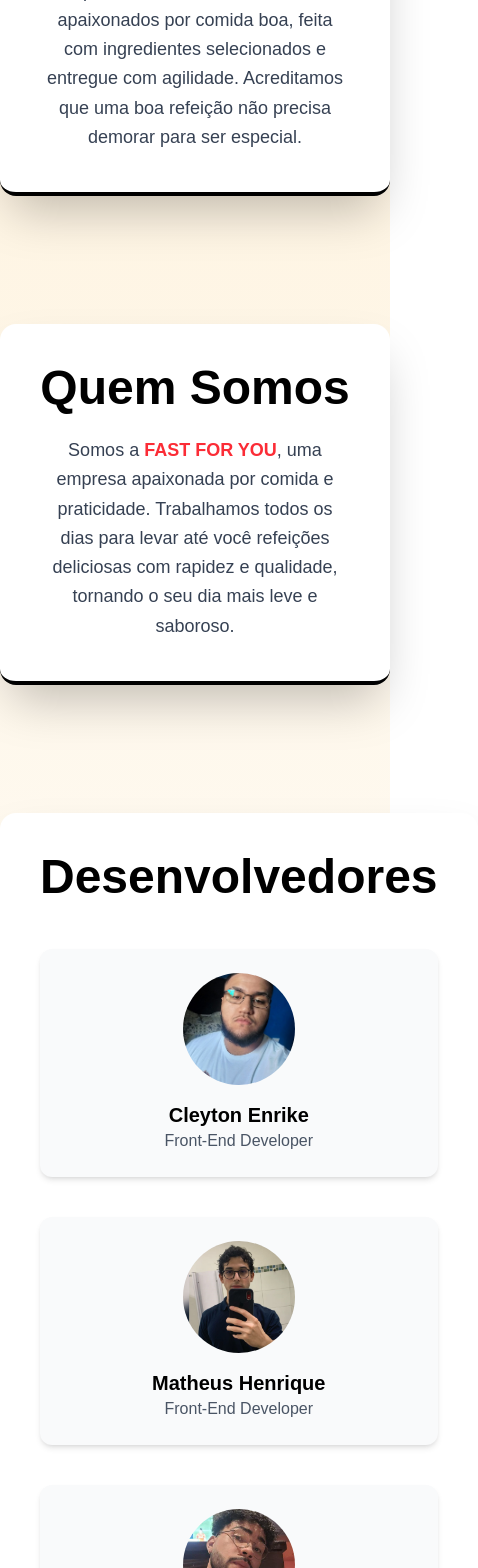
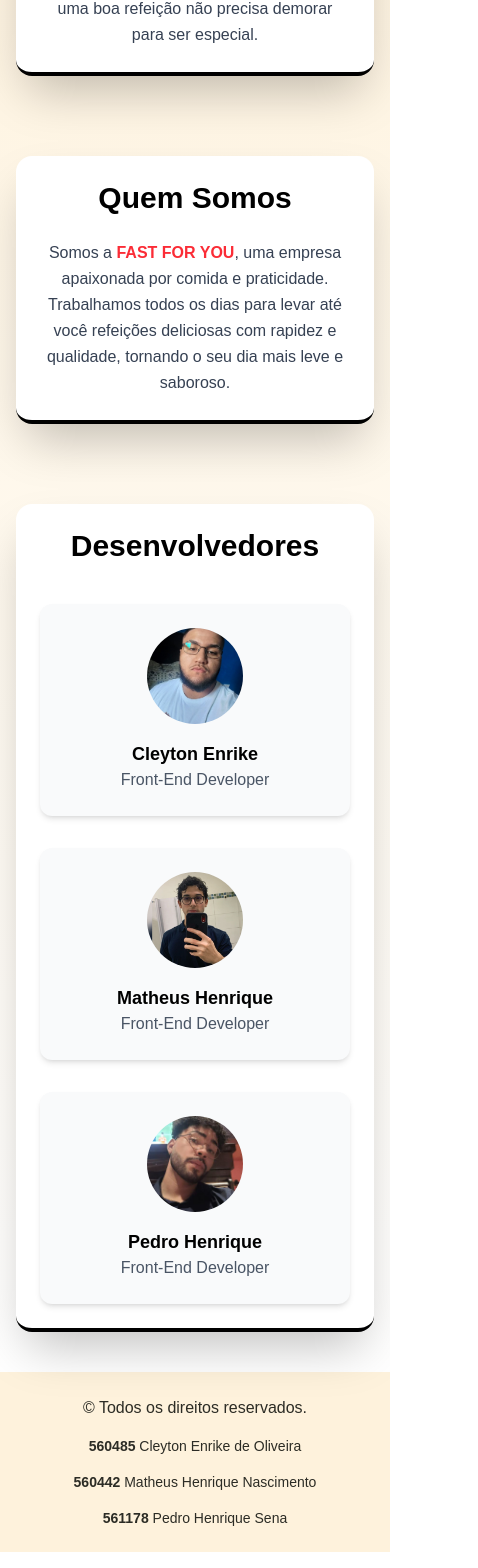
Before and after one commit to MatheusHenriqueNF/CP-Receita, a Next.js app: page /pages/Sobre in a window 390 px wide. Shown: the part 402-1970 px from the top of the page, 478 px wide, since content can reach past the window. Built offline with nearby package versions, Linux system fonts and the light colour scheme.

Commit message:
Sobre | Adicionando responsividade

```diff
--- a/src/app/components/Footer/footer.tsx
+++ b/src/app/components/Footer/footer.tsx
@@ -3,17 +3,42 @@ import Link from "next/link";
 const Footer = () => {
     return (
         <>
-        <footer className='w-full bg-[#FEF2DC] text-[#2C2C25] font-light p-4 flex flex-col items-center justify-center'>
-            <h2 className='text-lg mb-4'>&copy; Todos os direitos reservados.</h2>
+            <footer className="w-full bg-[#FEF2DC] text-[#2C2C25] font-light p-6 flex flex-col items-center justify-center text-center">
+                <h2 className="text-base sm:text-lg mb-4">&copy; Todos os direitos reservados.</h2>
 
-            <div className='flex gap-6 text-lg text-center'>
-                <p><Link href='https://www.linkedin.com/in/cleyton-enrike-de-oliveira99/' target='_blank'><span className='font-semibold'>560485</span> Cleyton Enrike de Oliveira</Link></p>
-                <p><Link href='https://www.linkedin.com/in/matheus-henrique-freitas/' target='_blank'><span className='font-semibold'>560442</span> Matheus Henrique Nascimento</Link></p>
-                <p><Link href='https://www.linkedin.com/in/pedro-henrique-sena/' target='_blank'><span className='font-semibold'>561178</span> Pedro Henrique Sena</Link></p>
-            </div>
-        </footer>
+                <div className="flex flex-col sm:flex-row gap-4 sm:gap-6 text-sm sm:text-base text-center">
+                    <p>
+                    <Link href="https://www.linkedin.com/in/cleyton-enrike-de-oliveira99/" target="_blank">
+                        <span className="font-semibold">560485</span> Cleyton Enrike de Oliveira
+                    </Link>
+                    </p>
+                    <p>
+                    <Link href="https://www.linkedin.com/in/matheus-henrique-freitas/" target="_blank">
+                        <span className="font-semibold">560442</span> Matheus Henrique Nascimento
+                    </Link>
+                    </p>
+                    <p>
+                    <Link href="https://www.linkedin.com/in/pedro-henrique-sena/" target="_blank">
+                        <span className="font-semibold">561178</span> Pedro Henrique Sena
+                    </Link>
+                    </p>
+                </div>
+            </footer>
+
         </>
     )
 }
 
 export default Footer;
+
+
+
+// <footer className='w-full bg-[#FEF2DC] text-[#2C2C25] font-light p-4 flex flex-col items-center justify-center'>
+// <h2 className='text-lg mb-4'>&copy; Todos os direitos reservados.</h2>
+
+// <div className='flex gap-6 text-lg text-center'>
+//     <p><Link href='https://www.linkedin.com/in/cleyton-enrike-de-oliveira99/' target='_blank'><span className='font-semibold'>560485</span> Cleyton Enrike de Oliveira</Link></p>
+//     <p><Link href='https://www.linkedin.com/in/matheus-henrique-freitas/' target='_blank'><span className='font-semibold'>560442</span> Matheus Henrique Nascimento</Link></p>
+//     <p><Link href='https://www.linkedin.com/in/pedro-henrique-sena/' target='_blank'><span className='font-semibold'>561178</span> Pedro Henrique Sena</Link></p>
+// </div>
+// </footer>
--- a/src/app/pages/Sobre/page.tsx
+++ b/src/app/pages/Sobre/page.tsx
@@ -1,73 +1,144 @@
 const Sobre = () => {
     return (
         <>
-            <div className='flex flex-col items-center bg-gradient-to-b from-[#FEF2DC] to-[#ffffff]'>
+           <div className="flex flex-col items-center bg-gradient-to-b from-[#FEF2DC] to-[#ffffff] px-4 sm:px-8">
 
-                <div className='border-b-4 border-black rounded-2xl p-10 bg-white shadow-2xl max-w-4xl mx-auto my-16'>
-                    <h1 className='text-center text-5xl font-semibold text-black mb-6'>
+{/* Sobre Nós */}
+<div className="w-full border-b-4 border-black rounded-2xl p-6 sm:p-10 bg-white shadow-2xl max-w-4xl mx-auto my-10 sm:my-16">
+  <h1 className="text-center text-3xl sm:text-4xl md:text-5xl font-semibold text-black mb-6">
     Sobre Nós
   </h1>
-                    <p className='text-center text-lg leading-relaxed text-gray-700'>
-                        Na <span className='font-semibold text-red-500'>FAST FOR YOU</span>, nossa missão é trazer sabor, rapidez e praticidade para o seu dia a dia.
+  <p className="text-center text-base sm:text-lg leading-relaxed text-gray-700">
+    Na <span className="font-semibold text-red-500">FAST FOR YOU</span>, nossa missão é trazer sabor, rapidez e praticidade para o seu dia a dia.
     Somos apaixonados por comida boa, feita com ingredientes selecionados e entregue com agilidade.
     Acreditamos que uma boa refeição não precisa demorar para ser especial.
   </p>
 </div>
 
-                <div className='border-b-4 border-black rounded-2xl p-10 bg-white shadow-2xl max-w-4xl mx-auto my-16'>
-                    <h1 className='text-center text-5xl font-semibold text-black mb-6'>
+{/* Quem Somos */}
+<div className="w-full border-b-4 border-black rounded-2xl p-6 sm:p-10 bg-white shadow-2xl max-w-4xl mx-auto my-10 sm:my-16">
+  <h1 className="text-center text-3xl sm:text-4xl md:text-5xl font-semibold text-black mb-6">
     Quem Somos
   </h1>
-                    <p className='text-center text-lg leading-relaxed text-gray-700'>
-                        Somos a <span className='font-semibold text-red-500'>FAST FOR YOU</span>, uma empresa apaixonada por comida e praticidade.
+  <p className="text-center text-base sm:text-lg leading-relaxed text-gray-700">
+    Somos a <span className="font-semibold text-red-500">FAST FOR YOU</span>, uma empresa apaixonada por comida e praticidade.
     Trabalhamos todos os dias para levar até você refeições deliciosas com rapidez e qualidade, tornando o seu dia mais leve e saboroso.
   </p>
 </div>
 
-                <div className='border-b-4 border-black rounded-2xl p-10 bg-white shadow-2xl max-w-6xl mx-auto my-16'>
-                    <h1 className='text-center text-5xl font-semibold text-black mb-12'>
+{/* Desenvolvedores */}
+<div className="w-full border-b-4 border-black rounded-2xl p-6 sm:p-10 bg-white shadow-2xl max-w-6xl mx-auto my-10 sm:my-16">
+  <h1 className="text-center text-3xl sm:text-4xl md:text-5xl font-semibold text-black mb-10">
     Desenvolvedores
   </h1>
 
-                    <div className='grid grid-cols-1 sm:grid-cols-2 md:grid-cols-3 gap-10'>
+  <div className="grid grid-cols-1 sm:grid-cols-2 md:grid-cols-3 gap-8 sm:gap-10">
     {/* Card 1 */}
-                        <div className='flex flex-col items-center text-center p-6 bg-gray-50 rounded-xl shadow-md'>
+    <div className="flex flex-col items-center text-center p-6 bg-gray-50 rounded-xl shadow-md">
       <img
-                            src='/image/cleyton.jpeg'
-                            alt='Dev 1'
-                            className='w-28 h-28 object-cover rounded-full mb-4'
+        src="/image/cleyton.jpeg"
+        alt="Dev 1"
+        className="w-24 h-24 sm:w-28 sm:h-28 object-cover rounded-full mb-4"
       />
-                        <h2 className='text-xl font-bold text-black'>Cleyton Enrike</h2>
-                        <p className='text-gray-600'>Front-End Developer</p>
+      <h2 className="text-lg sm:text-xl font-bold text-black">Cleyton Enrike</h2>
+      <p className="text-gray-600">Front-End Developer</p>
     </div>
 
     {/* Card 2 */}
-                        <div className='flex flex-col items-center text-center p-6 bg-gray-50 rounded-xl shadow-md'>
+    <div className="flex flex-col items-center text-center p-6 bg-gray-50 rounded-xl shadow-md">
       <img
-                            src='/image/matheus.png'
-                            alt='Dev 2'
-                            className='w-28 h-28 object-cover rounded-full mb-4'
+        src="/image/matheus.png"
+        alt="Dev 2"
+        className="w-24 h-24 sm:w-28 sm:h-28 object-cover rounded-full mb-4"
       />
-                        <h2 className='text-xl font-bold text-black'>Matheus Henrique</h2>
-                        <p className='text-gray-600'>Front-End Developer</p>
+      <h2 className="text-lg sm:text-xl font-bold text-black">Matheus Henrique</h2>
+      <p className="text-gray-600">Front-End Developer</p>
     </div>
 
     {/* Card 3 */}
-                        <div className='flex flex-col items-center text-center p-6 bg-gray-50 rounded-xl shadow-md'>
+    <div className="flex flex-col items-center text-center p-6 bg-gray-50 rounded-xl shadow-md">
       <img
-                            src='/image/pedro.jpg'
-                            alt='Dev 3'
-                            className='w-28 h-28 object-cover rounded-full mb-4'
+        src="/image/pedro.jpg"
+        alt="Dev 3"
+        className="w-24 h-24 sm:w-28 sm:h-28 object-cover rounded-full mb-4"
       />
-                        <h2 className='text-xl font-bold text-black'>Pedro Henrique</h2>
-                        <p className='text-gray-600'>Front-End Developer</p>
+      <h2 className="text-lg sm:text-xl font-bold text-black">Pedro Henrique</h2>
+      <p className="text-gray-600">Front-End Developer</p>
+    </div>
   </div>
 </div>
 </div>
 
-            </div>
         </>
     );
 }
 
 export default Sobre;
+
+
+
+// <div className='flex flex-col items-center bg-gradient-to-b from-[#FEF2DC] to-[#ffffff]'>
+
+// <div className='border-b-4 border-black rounded-2xl p-10 bg-white shadow-2xl max-w-4xl mx-auto my-16'>
+//     <h1 className='text-center text-5xl font-semibold text-black mb-6'>
+//         Sobre Nós
+//     </h1>
+//     <p className='text-center text-lg leading-relaxed text-gray-700'>
+//         Na <span className='font-semibold text-red-500'>FAST FOR YOU</span>, nossa missão é trazer sabor, rapidez e praticidade para o seu dia a dia.
+//         Somos apaixonados por comida boa, feita com ingredientes selecionados e entregue com agilidade.
+//         Acreditamos que uma boa refeição não precisa demorar para ser especial.
+//     </p>
+// </div>
+
+// <div className='border-b-4 border-black rounded-2xl p-10 bg-white shadow-2xl max-w-4xl mx-auto my-16'>
+//     <h1 className='text-center text-5xl font-semibold text-black mb-6'>
+//         Quem Somos
+//     </h1>
+//     <p className='text-center text-lg leading-relaxed text-gray-700'>
+//         Somos a <span className='font-semibold text-red-500'>FAST FOR YOU</span>, uma empresa apaixonada por comida e praticidade.
+//         Trabalhamos todos os dias para levar até você refeições deliciosas com rapidez e qualidade, tornando o seu dia mais leve e saboroso.
+//     </p>
+// </div>
+
+// <div className='border-b-4 border-black rounded-2xl p-10 bg-white shadow-2xl max-w-6xl mx-auto my-16'>
+//     <h1 className='text-center text-5xl font-semibold text-black mb-12'>
+//         Desenvolvedores
+//     </h1>
+
+//     <div className='grid grid-cols-1 sm:grid-cols-2 md:grid-cols-3 gap-10'>
+//         {/* Card 1 */}
+//         <div className='flex flex-col items-center text-center p-6 bg-gray-50 rounded-xl shadow-md'>
+//         <img
+//             src='/image/cleyton.jpeg'
+//             alt='Dev 1'
+//             className='w-28 h-28 object-cover rounded-full mb-4'
+//         />
+//         <h2 className='text-xl font-bold text-black'>Cleyton Enrike</h2>
+//         <p className='text-gray-600'>Front-End Developer</p>
+//         </div>
+
+//         {/* Card 2 */}
+//         <div className='flex flex-col items-center text-center p-6 bg-gray-50 rounded-xl shadow-md'>
+//         <img
+//             src='/image/matheus.png'
+//             alt='Dev 2'
+//             className='w-28 h-28 object-cover rounded-full mb-4'
+//         />
+//         <h2 className='text-xl font-bold text-black'>Matheus Henrique</h2>
+//         <p className='text-gray-600'>Front-End Developer</p>
+//         </div>
+
+//         {/* Card 3 */}
+//         <div className='flex flex-col items-center text-center p-6 bg-gray-50 rounded-xl shadow-md'>
+//         <img
+//             src='/image/pedro.jpg'
+//             alt='Dev 3'
+//             className='w-28 h-28 object-cover rounded-full mb-4'
+//         />
+//         <h2 className='text-xl font-bold text-black'>Pedro Henrique</h2>
+//         <p className='text-gray-600'>Front-End Developer</p>
+//         </div>
+//     </div>
+// </div>
+
+// </div>
```
Lines whose indentation alone changed are shown as unchanged.
